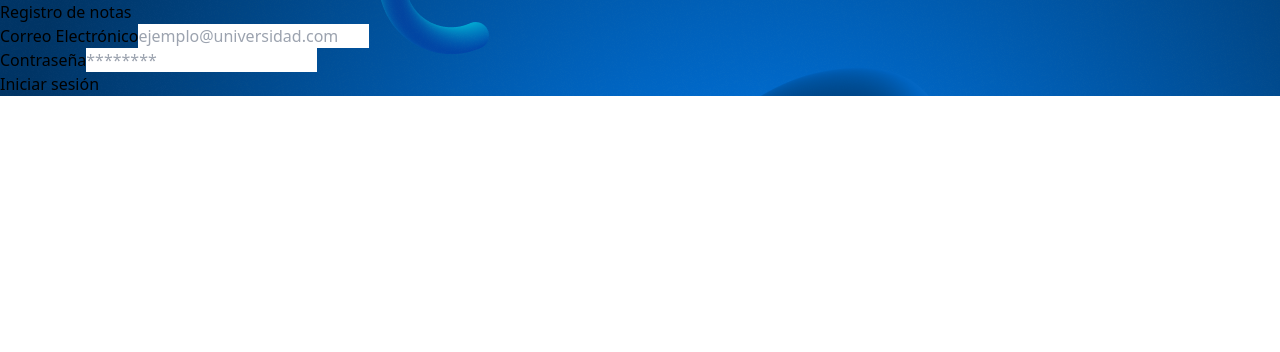
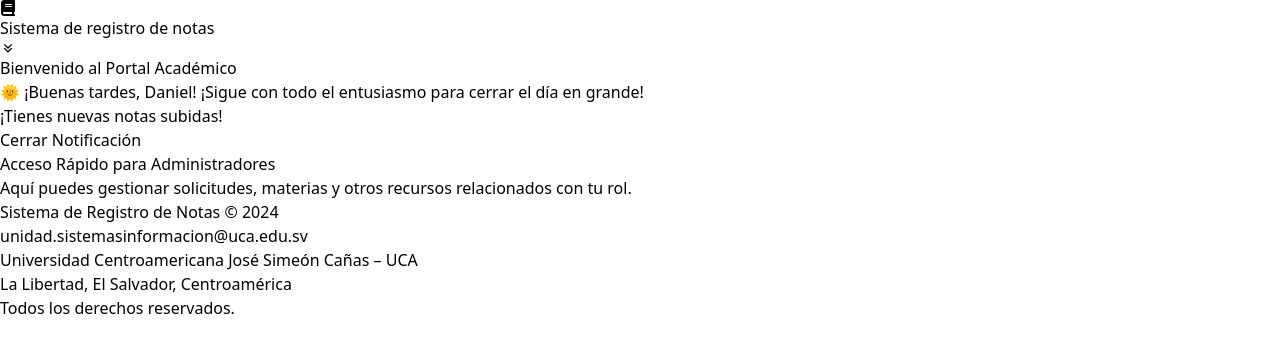
Before and after one commit to DanielHrndz4/PW-Final, a React (Vite) app in the folder Client/: page / in a window 1280 px wide. Before the commit this address led to /login. Shown: the top 352 px of the page. Built offline with nearby package versions, Linux system fonts and the light colour scheme.

Commit message:
Arreglado, falta admin y notas

```diff
--- a/Client/src/App.jsx
+++ b/Client/src/App.jsx
@@ -1,5 +1,5 @@
 import React from "react";
-import { BrowserRouter, Routes, Route, Navigate } from "react-router-dom";
+import { BrowserRouter, Routes, Route } from "react-router-dom";
 import Home from "./pages/Home";
 import ViewQualifications from "./pages/view-qualifications/ViewQualifications";
 import ViewRequests from "./pages/view-requests/ViewRequest";
@@ -21,18 +21,17 @@
       <RoleProvider>
         <BrowserRouter>
           <Routes>
-            {/* Redirige la raíz al login si el usuario no está autenticado */}
-            <Route
-              path="/"
-              element={
-                <ProtectedRoute>
-                  <Home />
-                </ProtectedRoute>
-              }
-            />
+            <Route index element={<Home />} />
 
             <Route path="/login" element={<Login />} />
-
+            {<Route
+            path="/"
+            element={
+              <ProtectedRoute>
+                <Home />
+              </ProtectedRoute>
+            }
+          /> }
             <Route
               path="/ver-notas"
               element={
--- a/Client/src/routes/ProtectedRoute.jsx
+++ b/Client/src/routes/ProtectedRoute.jsx
@@ -1,28 +1,23 @@
 import React from 'react';
 import { Navigate } from 'react-router-dom';
 import { useAuth } from '../provider/AuthContext';
-import { useRole } from '../provider/RoleProvider';
+import { RoleProvider, useRole } from '../provider/RoleProvider';
 
 const ProtectedRoute = ({ children, allowedRoles }) => {
-  const { user } = useAuth();  // Usamos el contexto de autenticación para verificar si el usuario está autenticado
-  const { role } = useRole();   // Usamos el contexto de roles para verificar el rol del usuario
+  const { role } = useRole();
 
-  // Si el usuario no ha sido verificado aún
    if (user === undefined) {
      return <div>Verificando autenticación...</div>;
    }
 
-  // Si no hay usuario autenticado, redirige al login
    if (!user) {
      return <Navigate to="/login" replace />;
   }
 
-  // Si el rol no es permitido, redirige a la página principal
   if (allowedRoles && !allowedRoles.includes(role)) {
     return <Navigate to="/" replace />;
   }
 
-  // Si el usuario está autenticado y tiene el rol adecuado, renderiza el contenido
   return children;
 };
 
```
Also changed, not shown: Client/src/provider/AuthContext.jsx (line endings or trailing spaces). Lines whose indentation alone changed are shown as unchanged.
